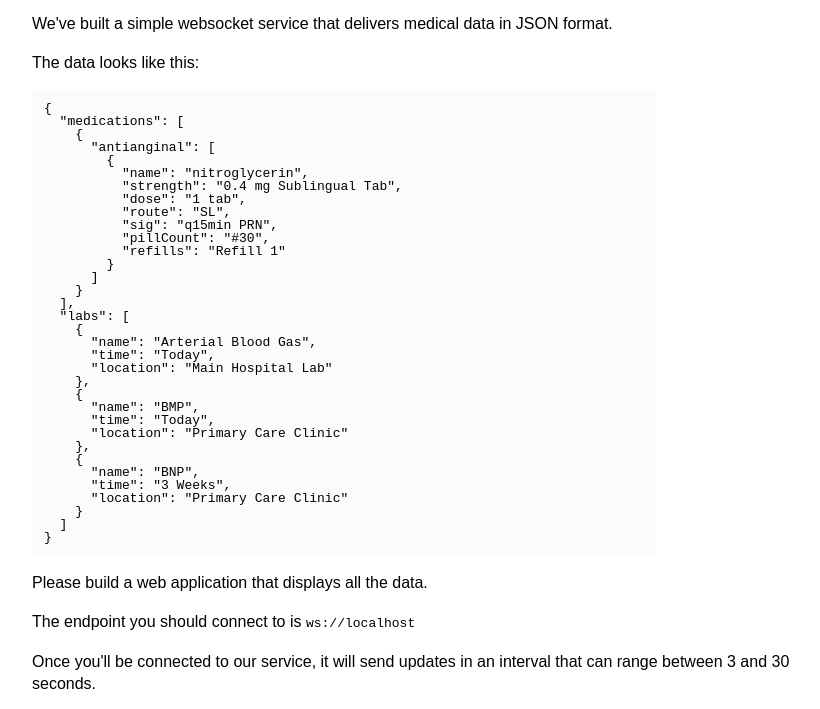
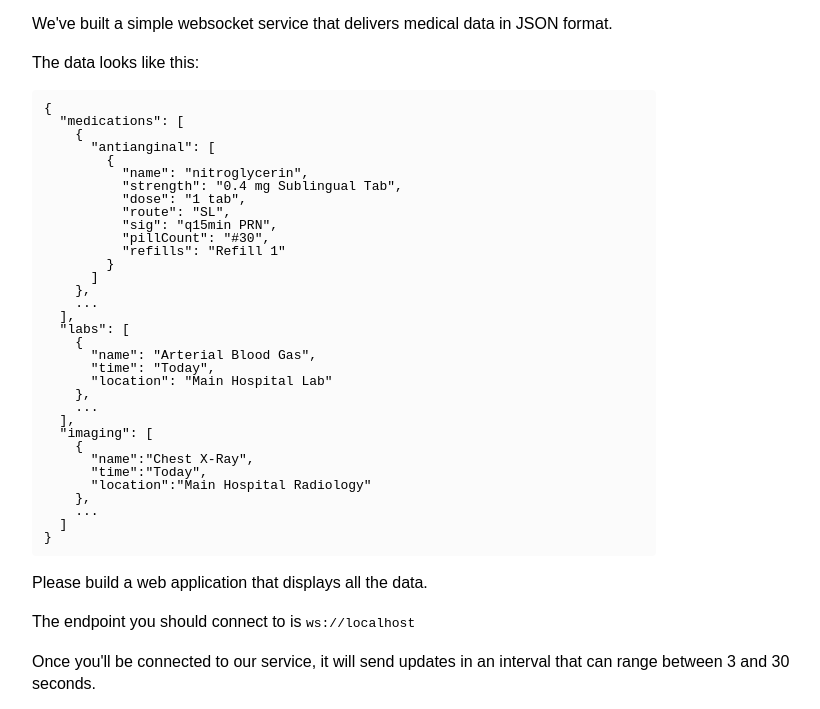
Before and after one commit to MyMedsAndMe/websockets_challenge, a website: page index.html in a window 1280 px wide. Shown: the part 52-761 px from the top of the page, without its empty margins (224-1044 px from the left). Drawn offline with Linux system fonts and the light colour scheme.

Commit message:
fixed the code sample

```diff
--- a/index.html
+++ b/index.html
@@ -37,7 +37,8 @@
           "refills": "Refill 1"
         }
       ]
-    }
+    },
+    ...
   ],
   "labs": [
     {
@@ -45,16 +46,15 @@
       "time": "Today",
       "location": "Main Hospital Lab"
     },
+    ...
+  ],
+  "imaging": [
     {
-      "name": "BMP",
-      "time": "Today",
-      "location": "Primary Care Clinic"
+      "name":"Chest X-Ray",
+      "time":"Today",
+      "location":"Main Hospital Radiology"
     },
-    {
-      "name": "BNP",
-      "time": "3 Weeks",
-      "location": "Primary Care Clinic"
-    }
+    ...
   ]
 }</code></pre>
   <p>Please build a web application that displays all the data.</p>
```
